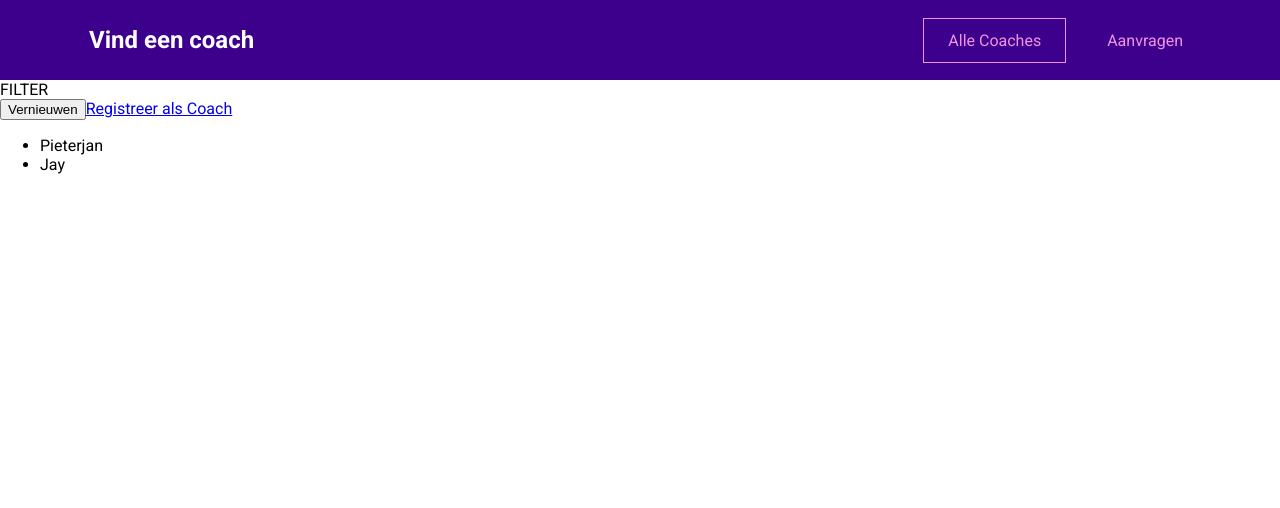
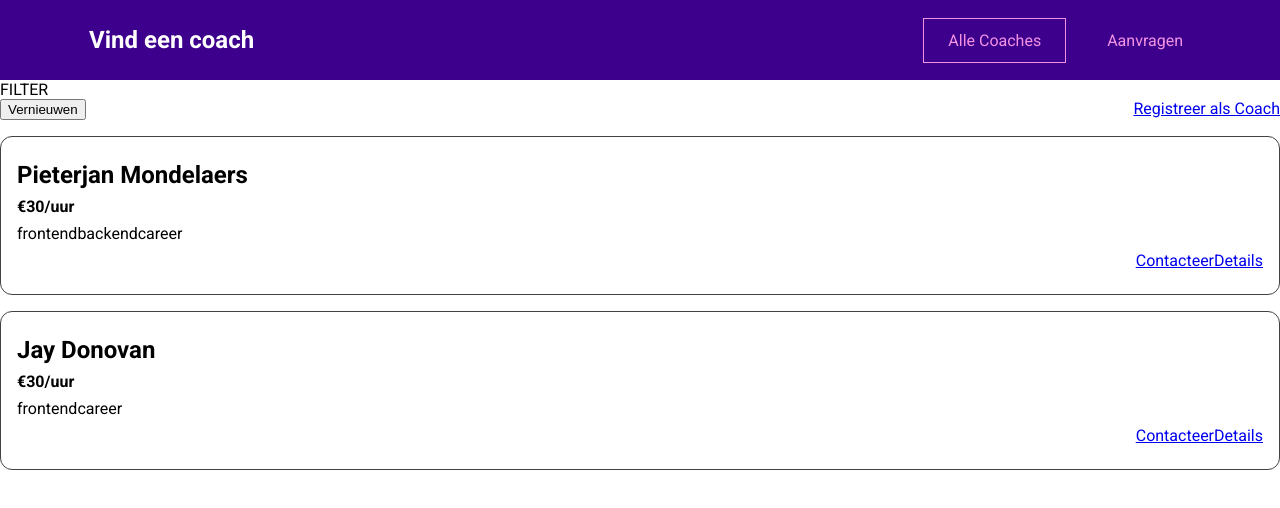
Before and after one commit to PjMondelaers/find-a-coach, a Vue app: page /coaches in a window 1280 px wide. Shown: the top 508 px of the page. Built offline with nearby package versions, Linux system fonts and the light colour scheme.

Commit message:
feat: create CoachItem component and integrate it into CoachesList for improved coach display

```diff
--- /dev/null
+++ b/src/components/coaches/CoachItem.vue
@@ -0,0 +1,58 @@
+<template>
+  <li>
+    <h3>{{ fullName }}</h3>
+    <h4>€{{ rate }}/uur</h4>
+    <div>
+      <span v-for="area in areas" :key="area">{{ area }}</span>
+    </div>
+    <div class="actions">
+      <router-link :to="coachContactLink">Contacteer</router-link>
+      <router-link :to="coachDetailsLink">Details</router-link>
+    </div>
+  </li>
+</template>
+
+<script>
+export default {
+  props: ["id", "firstName", "lastName", "rate", "areas"],
+
+  computed: {
+    fullName() {
+      return this.firstName + " " + this.lastName;
+    },
+    coachContactLink() {
+      return this.$route.path + "/" + this.id + "/contact";
+    },
+    coachDetailsLink() {
+      return this.$route.path + "/" + this.id;
+    },
+  },
+};
+</script>
+
+<style scoped>
+li {
+  margin: 1rem 0;
+  border: 1px solid #424242;
+  border-radius: 12px;
+  padding: 1rem;
+}
+
+h3 {
+  font-size: 1.5rem;
+}
+
+h3,
+h4 {
+  margin: 0.5rem 0;
+}
+
+div {
+  margin: 0.5rem 0;
+}
+
+.actions {
+  display: flex;
+  justify-content: flex-end;
+}
+</style>
--- a/src/pages/coaches/CoachesList.vue
+++ b/src/pages/coaches/CoachesList.vue
@@ -7,16 +7,27 @@
       <router-link to="/register">Registreer als Coach</router-link>
     </div>
     <ul v-if="hasCoaches">
-      <li v-for="coach in filteredCoaches" :key="coach.id">
-        {{ coach.firstName }}
-      </li>
+      <coach-item
+        v-for="coach in filteredCoaches"
+        :key="coach.id"
+        :id="coach.id"
+        :first-name="coach.firstName"
+        :last-name="coach.lastName"
+        :rate="coach.hourlyRate"
+        :areas="coach.areas"
+      ></coach-item>
     </ul>
     <h3 v-else>Geen coaches gevonden</h3>
   </section>
 </template>
 
 <script>
+import CoachItem from "../../components/coaches/CoachItem.vue";
 export default {
+  components: {
+    CoachItem,
+  },
+
   computed: {
     filteredCoaches() {
       return this.$store.getters["coaches/coaches"];
@@ -28,4 +39,15 @@
 };
 </script>
 
-<style></style>
+<style scoped>
+ul {
+  list-style: none;
+  margin: 0;
+  padding: 0;
+}
+
+.controls {
+  display: flex;
+  justify-content: space-between;
+}
+</style>
```
